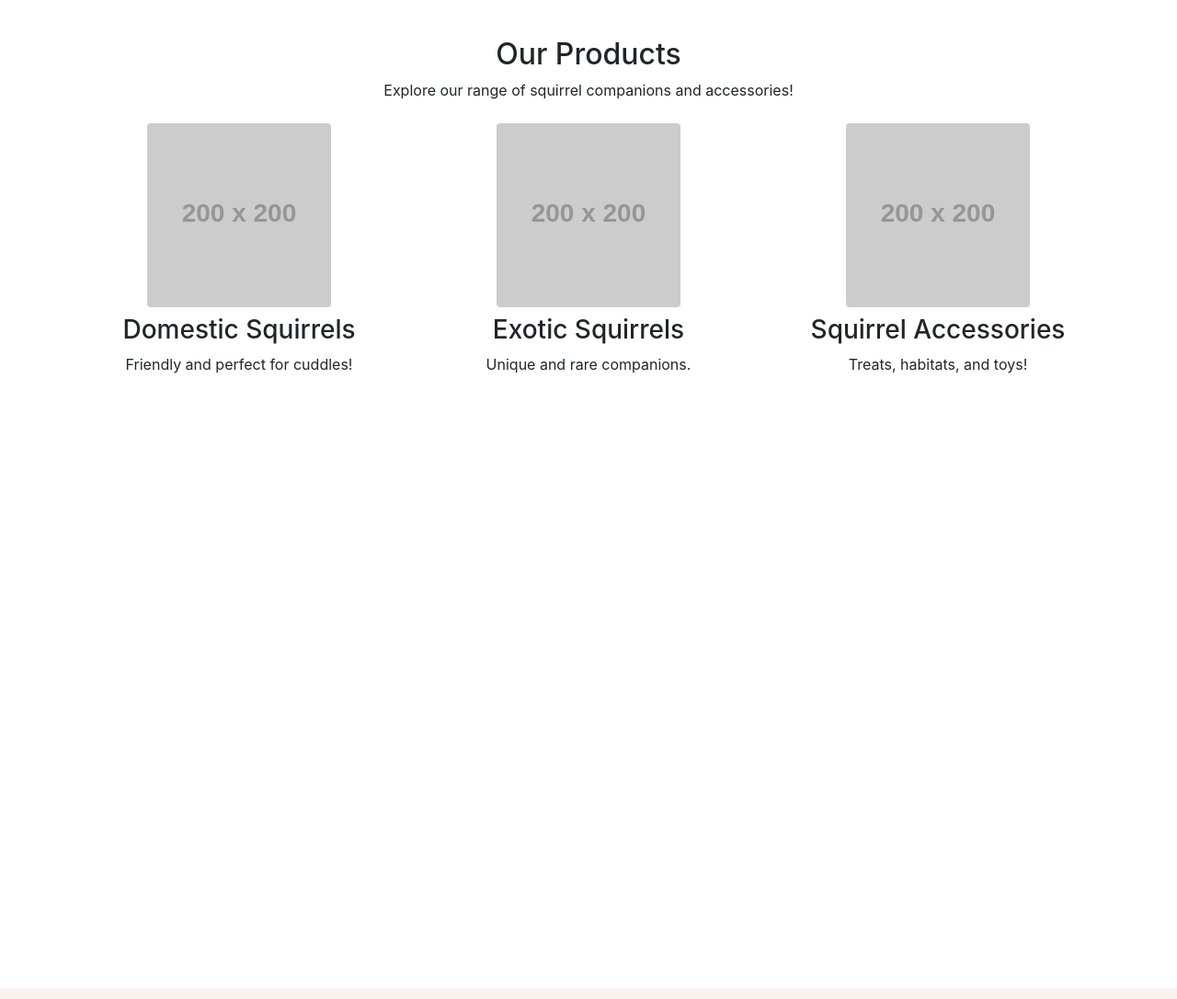
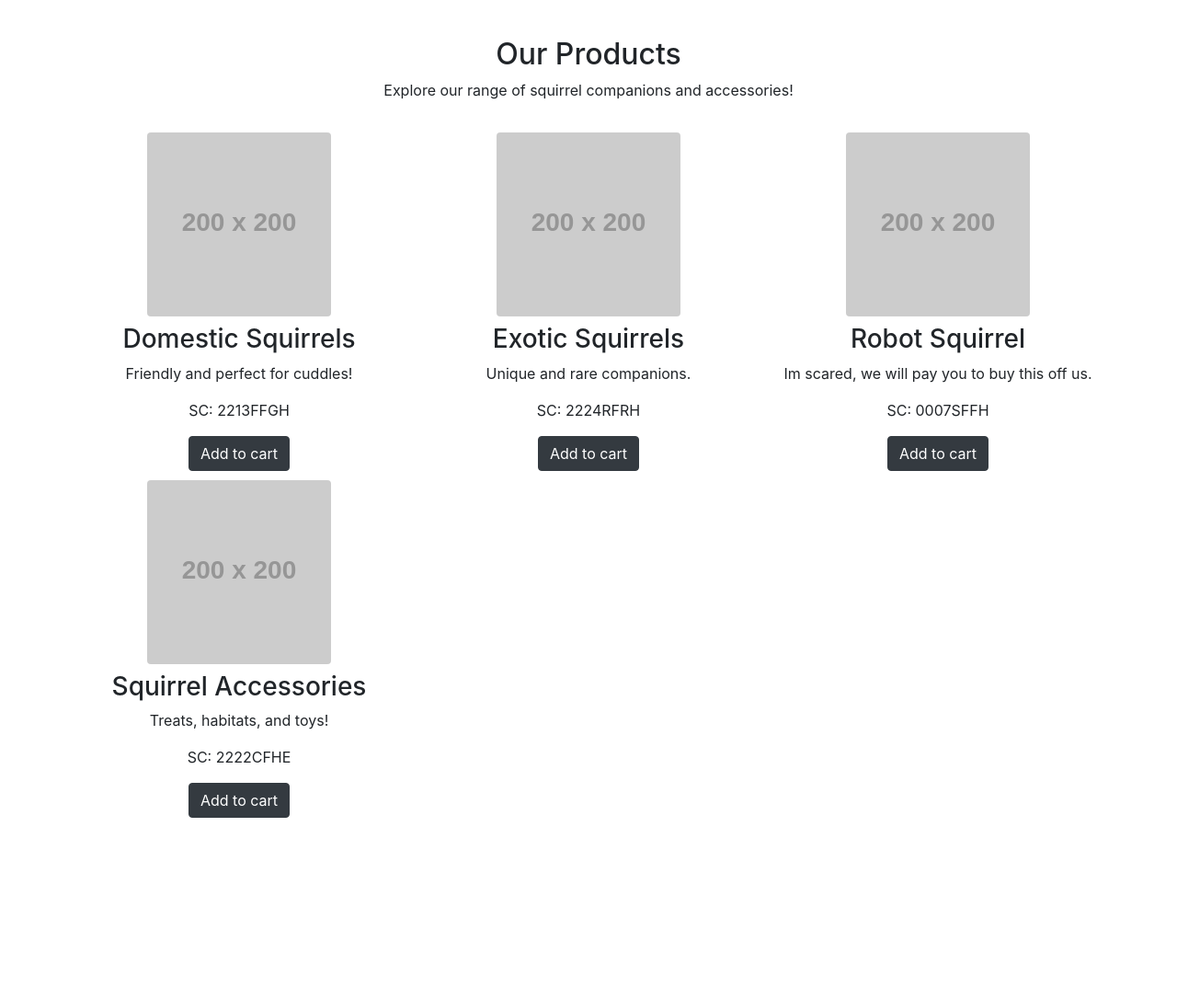
Before and after one commit to Faseeh-Naqvi/Jared-Squirrel-Emporium, a plain HTML site: page index.html in a window 1280 px wide. Shown: the part 1900-2986 px from the top of the page at 92% size. Drawn offline with nearby package versions, Linux system fonts and the light colour scheme; placeholder pictures from the web are drawn by us.

Commit message:
Update product layout and styling: add margin to product list, enhance image alt attributes, and correct CEO name formatting

```diff
--- a/css/style.css
+++ b/css/style.css
@@ -73,3 +73,6 @@ width: auto;
     height: 200px;
     width: 200px;
 }
+.product-list{
+    margin-top: 10px;
+}
--- a/index.html
+++ b/index.html
@@ -55,7 +55,7 @@
 
                     <div id="para" class="parallax-img" ></div>
 
-                    <!-- Two Business-Related Images -->
+
                     <div class="row mt-4">
                         <div class="col-md-6">
                             <p id="about_description">
@@ -67,7 +67,7 @@
                         </div>
                         <div class="col-md-6">
                             <img id="Squirrel-about" src="https://images.pexels.com/photos/29451082/pexels-photo-29451082/free-photo-of-squirrel-in-autumn-tree-with-colorful-leaves.jpeg?auto=compress&cs=tinysrgb&w=1260&h=750&dpr=1
-                            " alt="Squirrel with a nut" class=" rounded">
+                            " alt="Squirrel on tree" title="Squirrel on tree" class=" rounded">
                             <p class="mt-2">A playful squirrel enjoying its life.</p>
                         </div>
                     </div>
@@ -80,7 +80,7 @@
 
                         <div class="col-md-4 text-center">
                             <img id="ceo" src="img/ceo.png" alt="Profile of Jared" class=" about-photo rounded-circle">
-                            <h4 class="mt-3">Faseeh .N</h4>
+                            <h4 class="mt-3">Faseeh N.</h4>
                             <p><strong>Founder & Squirrel Enthusiast</strong></p>
                             <p>
                                 Faseeh started this emporium in 2004 to share his lifelong passion for squirrels.
@@ -113,7 +113,7 @@
                 </div>
             </section>
 
-        </section>
+
 
 
 
@@ -123,22 +123,35 @@
                 <p class="text-center">Explore our range of squirrel companions and accessories!</p>
                 <div  class="row text-center mt-4">
                     <!-- Product 1 -->
-                    <div class="col-md-4">
+                    <div class="product-list col-md-4">
                         <img src="https://via.placeholder.com/200" title="Domestic Squirrel" alt="Domestic Squirrel" class="  rounded">
                         <h3 class="mt-2">Domestic Squirrels</h3>
                         <p>Friendly and perfect for cuddles!</p>
+                        <p>SC: 2213FFGH</p>
+                    <button class="btn btn-dark" >Add to cart</button>
                     </div>
                     <!-- Product 2 -->
-                    <div class="col-md-4">
+                    <div class="product-list col-md-4">
                         <img src="https://via.placeholder.com/200" title="Exotic Squirrel" alt="Exotic Squirrel" class="  rounded">
                         <h3 class="mt-2">Exotic Squirrels</h3>
                         <p>Unique and rare companions.</p>
+                        <p>SC: 2224RFRH</p>
+                        <button class="btn btn-dark" >Add to cart</button>
                     </div>
                     <!-- Product 3 -->
-                    <div class="col-md-4">
+                    <div class="product-list col-md-4">
                         <img src="https://via.placeholder.com/200" title="Robot Squirrel" alt="Robot Squirrel" class="  rounded">
+                        <h3 class="mt-2">Robot Squirrel</h3>
+                        <p>Im scared, we will pay you to buy this off us.</p>
+                        <p>SC: 0007SFFH</p>
+                        <button class="btn btn-dark" >Add to cart</button>
+                    </div>
+                    <div class="product-list col-md-4">
+                        <img src="https://via.placeholder.com/200" title="Squirrel Accessories" alt="Squirrel Accessories" class="  rounded">
                         <h3 class="mt-2">Squirrel Accessories</h3>
                         <p>Treats, habitats, and toys!</p>
+                        <p>SC: 2222CFHE</p>
+                        <button class="btn btn-dark" >Add to cart</button>
                     </div>
                 </div>
             </div>
```
